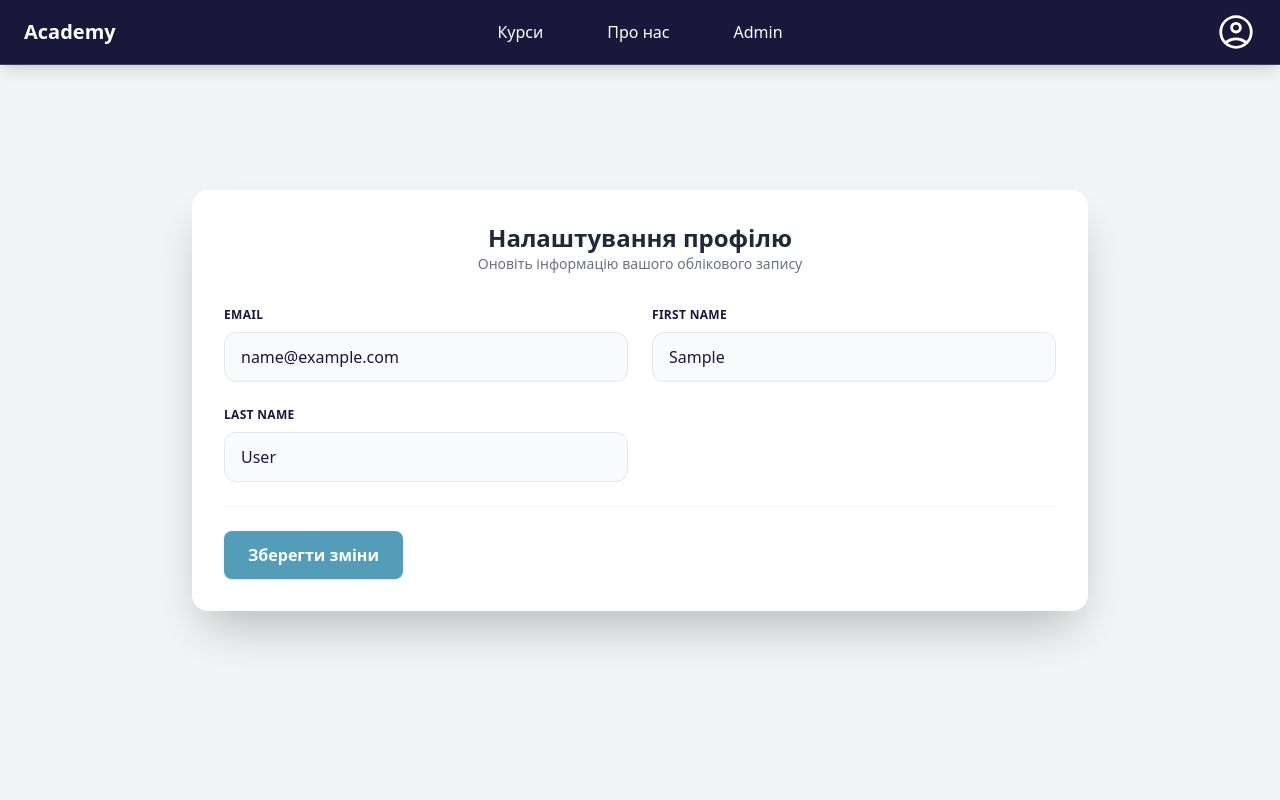
After one commit to igor-chernobai/code-academy-platform, a Django app: page /users/profile/ in a window 1280 px wide. The commit adds this page. Run offline with Django 5.2, Linux system fonts and the light colour scheme; the visitor is signed in with stand-in values (Sample User, id 1); style sheets or scripts are compiled from the project's sources; some libraries are stand-ins or nearby versions.

Commit message:
feat: add user profile

```diff
--- a/templates/base.html
+++ b/templates/base.html
@@ -43,6 +43,7 @@
           </div>
 
           <ul class="p-2 text-sm text-[#19183B] font-medium space-y-2">
+            <li><a href="{% url 'users:profile' %}" class="block text-center rounded-xl p-2 hover:bg-gray-100 transition">Мій профіль</a></li>
             <li><a href="{% url 'users:student_course_list' %}" class="block text-center rounded-xl p-2 hover:bg-gray-100 transition">Моє навчання</a></li>
             <li><a href="{% url 'users:password_change' %}" class="block text-center rounded-xl p-2 hover:bg-gray-100 transition">Змінити пароль</a></li>
 {#            <li><a href="#" class="block p-2 rounded hover:bg-[#f5f5f5] transition">Dashboard</a></li>#}
--- a/users/forms.py
+++ b/users/forms.py
@@ -44,3 +44,9 @@ class StudentPasswordChangeForm(PasswordChangeForm):
     old_password = forms.CharField(label="Старий пароль", widget=forms.PasswordInput(attrs={"class": "input"}))
     new_password1 = forms.CharField(label="Новий пароль", widget=forms.PasswordInput(attrs={"class": "input"}))
     new_password2 = forms.CharField(label="Повторіть пароль", widget=forms.PasswordInput(attrs={"class": "input"}))
+
+
+class StudentProfileForm(forms.ModelForm):
+    class Meta:
+        model = get_user_model()
+        fields = ['email', 'first_name', 'last_name']
--- /dev/null
+++ b/users/templates/users/profile.html
@@ -0,0 +1,54 @@
+{% extends 'base.html' %}
+
+{% block content %}
+  <div class="flex items-center justify-center min-h-screen bg-gray-100 p-6">
+
+    <div class="w-full max-w-4xl p-8 space-y-8 bg-white rounded-2xl shadow-2xl">
+
+      <div class="text-center">
+        <h2 class="text-2xl font-bold text-gray-800">Налаштування профілю</h2>
+        <p class="text-sm text-gray-500">Оновіть інформацію вашого облікового запису</p>
+      </div>
+
+      {% if form.non_field_errors %}
+        <div class="p-4 text-sm text-red-700 bg-red-100 border border-red-200 rounded-lg">
+          {{ form.non_field_errors }}
+        </div>
+      {% endif %}
+
+      <form action="#" method="post" enctype="multipart/form-data" class="space-y-6">
+        {% csrf_token %}
+
+        <div class="grid grid-cols-1 md:grid-cols-2 gap-6">
+          {% for field in form %}
+            <div>
+              <label for="{{ field.id_for_label }}">
+                {{ field.label }}
+              </label>
+
+              {{ field }}
+
+              {% if field.errors %}
+                <p class="mt-1 text-xs text-red-600 font-medium">
+                  {{ field.errors|striptags }}
+                </p>
+              {% endif %}
+            </div>
+          {% endfor %}
+        </div>
+
+        <div class="pt-6 border-t border-gray-100">
+          <div class="flex justify-start">
+            <button type="submit"
+                    class="px-6 py-3 bg-[#539db8] text-white font-semibold rounded-lg hover:bg-[#ff9d32] transition-colors duration-300 shadow-sm hover:shadow-md">
+              Зберегти зміни
+            </button>
+          </div>
+        </div>
+
+      </form>
+
+    </div>
+
+  </div>
+{% endblock %}
--- a/users/urls.py
+++ b/users/urls.py
@@ -29,5 +29,6 @@ urlpatterns = [
     path("course/<int:course_id>/", views.StudentLessonDetailView.as_view(), name="student_course"),
     path("course/<int:course_id>/<slug:lesson_slug>/", views.StudentLessonDetailView.as_view(),
          name="student_course_lesson"),
-    path("lesson/complete/", views.LessonCompleteView.as_view(), name="lesson_complete")
+    path("lesson/complete/", views.LessonCompleteView.as_view(), name="lesson_complete"),
+    path('profile/', views.StudentProfileView.as_view(), name='profile')
 ]
--- a/users/views.py
+++ b/users/views.py
@@ -1,3 +1,4 @@
+from django.contrib.auth import get_user_model
 from django.contrib.auth.mixins import LoginRequiredMixin
 from django.contrib.auth.views import (PasswordChangeDoneView,
                                        PasswordChangeView)
@@ -9,7 +10,7 @@ from django.views import View, generic
 
 from courses.models import Course, Lesson
 from users import forms as student_forms
-from users.forms import StudentPasswordChangeForm
+from users.forms import StudentPasswordChangeForm, StudentProfileForm
 from users.models import StudentProgress
 from users.services.student_course import (get_course_for_student,
                                            get_lesson_for_student,
@@ -108,3 +109,15 @@ class StudentPasswordChangeView(PasswordChangeView):
 
 class StudentPasswordChangeDoneView(PasswordChangeDoneView):
     template_name = "users/templates/registration/password_change_done.html"
+
+
+class StudentProfileView(LoginRequiredMixin, generic.UpdateView):
+    model = get_user_model()
+    template_name = 'users/profile.html'
+    form_class = StudentProfileForm
+
+    def get_success_url(self):
+        return reverse_lazy('users:profile')
+
+    def get_object(self, queryset=None):
+        return self.request.user
```
Also changed, not shown: courses/admin.py (+6 -6 lines), courses/models.py (+4 -4 lines), 2 other files.
